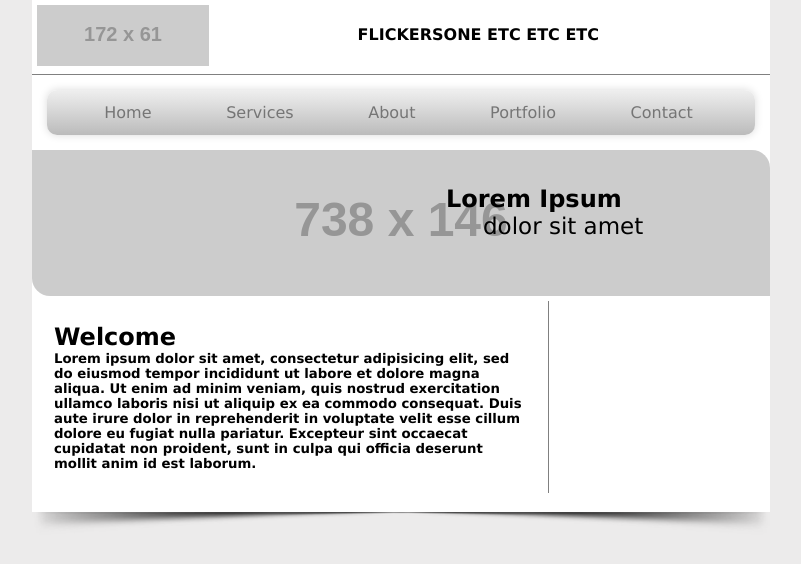
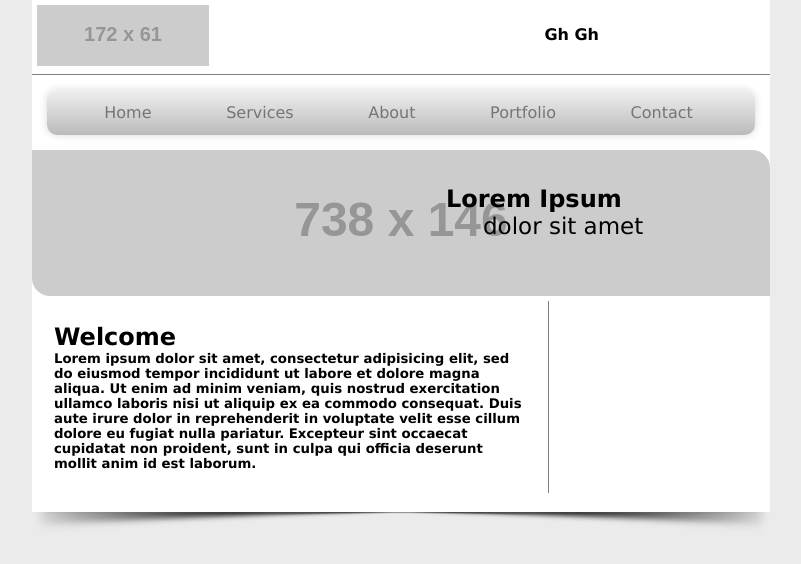
Before and after one commit to kacak/kacak.github.io, a plain HTML site: page index.html in a window 1280 px wide. Shown: the whole page, without its empty margins (239-1040 px from the left). Drawn offline with Linux system fonts and the light colour scheme; placeholder pictures from the web are drawn by us.

Commit message:
Update index.html

```diff
--- a/index.html
+++ b/index.html
@@ -8,7 +8,7 @@
 	<div id="test">
 		<div id="logo-block">
 			<img style="display:inline-block; padding:5px" src="http://placehold.it/172x61">
-			<span class="logotext1"> FLICKERSONE ETC ETC ETC</span>
+			<span class="logotext1"> Gh Gh </span>
 		</div>
 		<nav>
 		    <ul>
```
